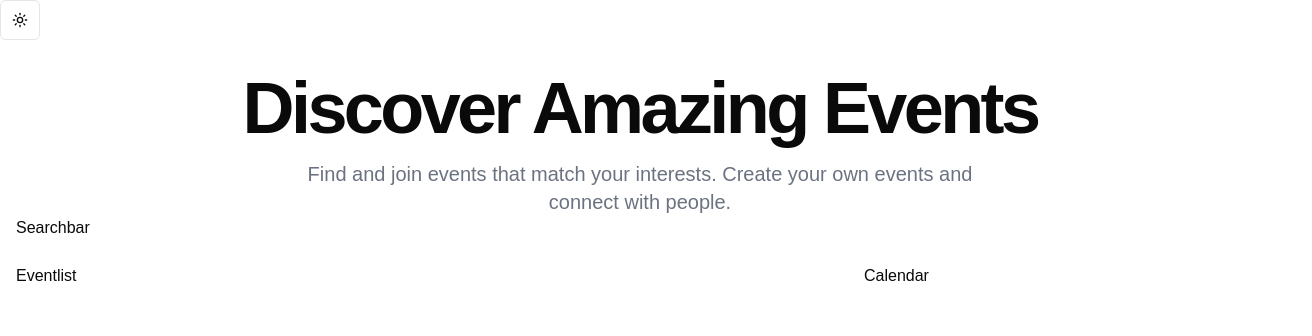
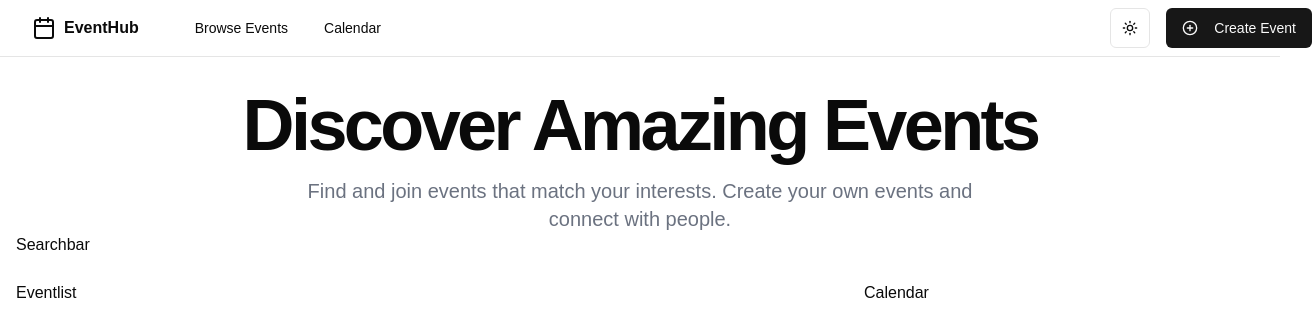
Before and after one commit to niclastanskanen/nextjs-ithogskolan-event-management-platform, a Next.js app: page / in a window 1280 px wide. Shown: the top 336 px of the page, 1312 px wide, since content can reach past the window. Built offline with nearby package versions, Linux system fonts and the light colour scheme.

Commit message:
add navigation menu to header component

```diff
--- a/components/Header.tsx
+++ b/components/Header.tsx
@@ -1,15 +1,48 @@
 "use client";
 
+import Link from "next/link";
 import { useTheme } from "next-themes";
+import { Calendar, Moon, PlusCircle, Sun } from "lucide-react";
 
 import { Button } from "@/components/ui/button";
-import { Moon, Sun } from "lucide-react";
+import {
+  NavigationMenu,
+  NavigationMenuItem,
+  NavigationMenuLink,
+  NavigationMenuList,
+  navigationMenuTriggerStyle,
+} from "@/components/ui/navigation-menu";
 
 const Header = () => {
   const { setTheme, theme } = useTheme();
   return (
-    <header>
-      <div>
+    <header className="sticky top-0 z-50 w-full border-b bg-background/95 backdrop-blur supports-[backdrop-filter]:bg-background/60">
+      <div className="container flex h-14 items-center mx-8">
+        <div className="mr-4 flex">
+          <Link href="/" className="flex items-center space-x-2">
+            <Calendar className="h-6 w-6" />
+            <span className="font-bold">EventHub</span>
+          </Link>
+        </div>
+        <NavigationMenu className="mx-6">
+          <NavigationMenuList>
+            <NavigationMenuItem>
+              <Link href="/events" legacyBehavior passHref>
+                <NavigationMenuLink className={navigationMenuTriggerStyle()}>
+                  Browse Events
+                </NavigationMenuLink>
+              </Link>
+            </NavigationMenuItem>
+            <NavigationMenuItem>
+              <Link href="/calendar" legacyBehavior passHref>
+                <NavigationMenuLink className={navigationMenuTriggerStyle()}>
+                  Calendar
+                </NavigationMenuLink>
+              </Link>
+            </NavigationMenuItem>
+          </NavigationMenuList>
+        </NavigationMenu>
+        <div className="ml-auto flex items-center space-x-4">
           <Button
             variant="outline"
             size="icon"
@@ -19,6 +52,11 @@ const Header = () => {
             <Moon className="absolute h-[1.2rem] w-[1.2rem] rotate-90 scale-0 transition-all dark:rotate-0 dark:scale-100" />
             <span className="sr-only">Toggle theme</span>
           </Button>
+          <Button>
+            <PlusCircle className="mr-2 h-4 w-4" />
+            Create Event
+          </Button>
+        </div>
       </div>
     </header>
   );
```
Lines whose indentation alone changed are shown as unchanged.
